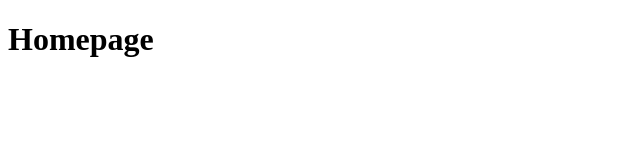
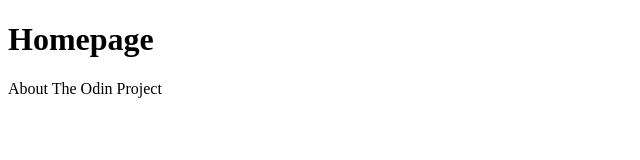
Before and after one commit to lochpeon/git_test, a plain HTML site: page odin-links-and-images/index.html in a window 1280 px wide. Shown: the whole page, without its empty margins (0-640 px from the left). Drawn offline with Linux system fonts and the light colour scheme.

Commit message:
Add anchor element

```diff
--- a/odin-links-and-images/index.html
+++ b/odin-links-and-images/index.html
@@ -7,5 +7,6 @@
 </head>
 <body>
     <h1>Homepage</h1>
+    <a>About The Odin Project</a>
 </body>
 </html>
```
